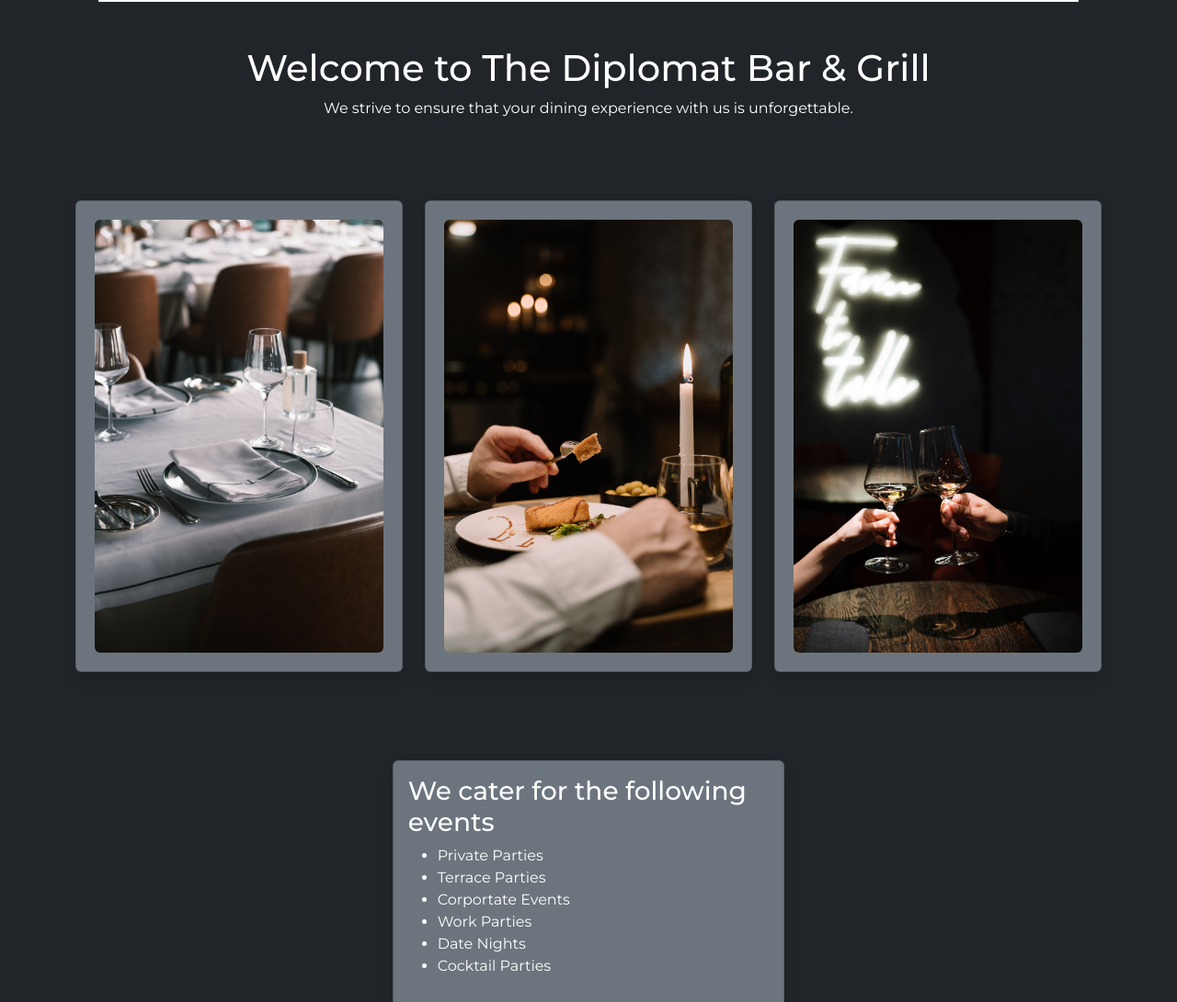
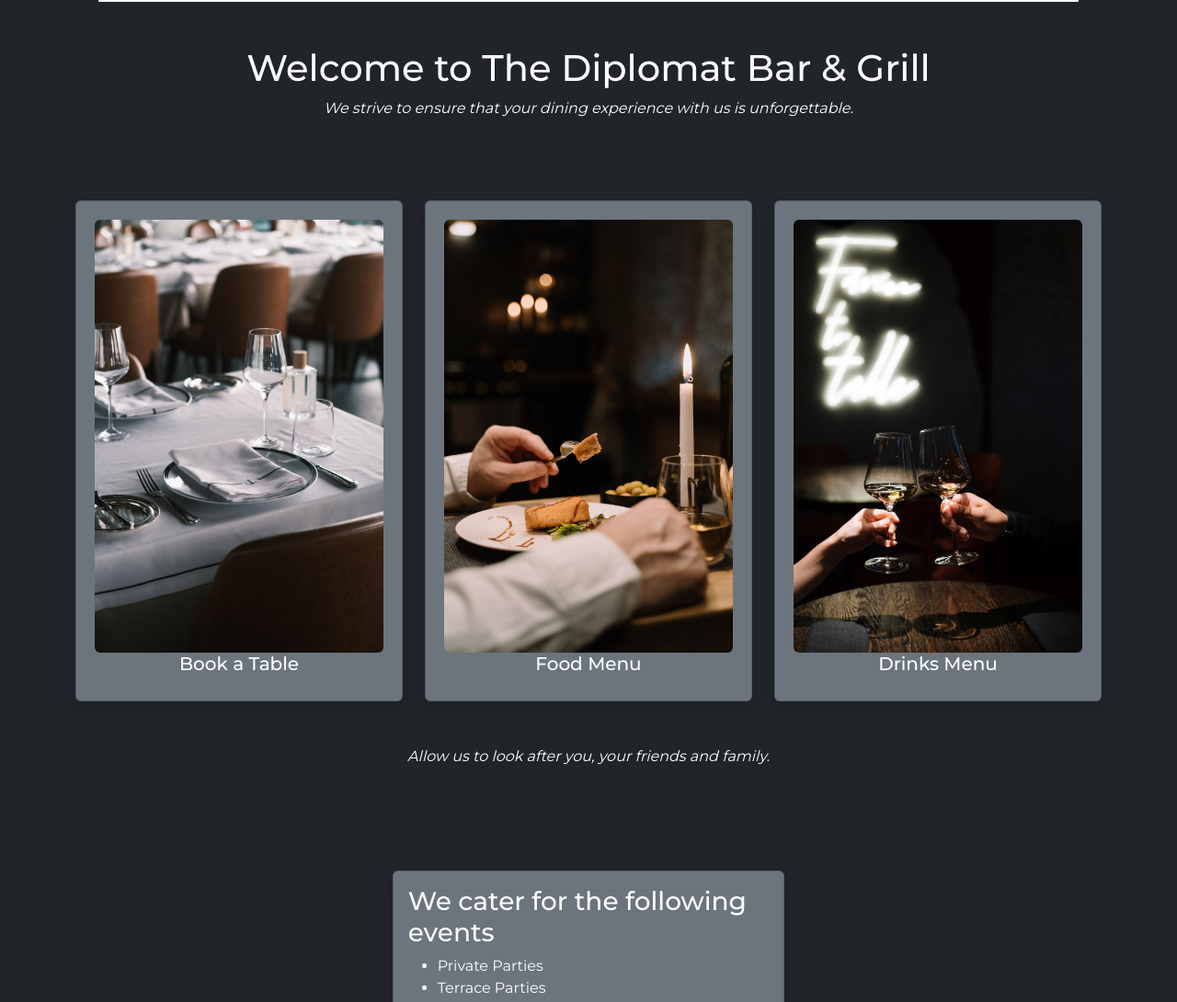
Before and after one commit to ArronBeale/CI_PP4_the_diplomat, a Django app: page / in a window 1280 px wide. Shown: the part 1027-2117 px from the top of the page at 92% size. Run offline with Django 3.2, Linux system fonts and the light colour scheme; some libraries are stand-ins or nearby versions.

Commit message:
Replace carousel images with resized images, add text and link to each card on index.html, add paragraph to index.html

```diff
--- a/home/templates/home/index.html
+++ b/home/templates/home/index.html
@@ -24,35 +24,43 @@
 <div class="container-fluid">
     <div class="row text-center mt-5">
         <h1>Welcome to The Diplomat Bar & Grill</h1>
-        <p>We strive to ensure that your dining experience with us is unforgettable.</p>
+        <p><em>We strive to ensure that your dining experience with us is unforgettable.</em></p>
     </div>
 </div>
 <!-- cards -->
 <section class="container">
     <div class="row d-flex my-5 justify-content-center text-center">
         <div class="col-10 col-md-4 mt-4 grow">
-            <a href="{% url 'reservations' %}" class="text-decoration-none home-cards-a">
+            <a href="{% url 'reservations' %}" class="text-decoration-none">
                 <div class="card shadow">
                     <img src="/static/images/image-book.jpg" class="card-img-top rounded"
                         alt="Image of a teble setting">
             </a>
+            <a href="{% url 'reservations' %}"><h5>Book a Table</h5></a>
         </div>
     </div>
     <div class="col-10 col-md-4 mt-4 grow">
-        <a href="{% url 'food_menu' %}" class="text-decoration-none home-cards-a">
+        <a href="{% url 'food_menu' %}" class="text-decoration-none">
             <div class="card shadow">
                 <img src="/static/images/image-food-menu2.jpg" class="card-img-top rounded" alt="Image of food">
         </a>
+        <a href="{% url 'food_menu' %}"><h5>Food Menu</h5></a>
     </div>
     </div>
     <div class="col-10 col-md-4 mt-4 grow">
-        <a href="{% url 'drink_menu' %}" class="text-decoration-none home-cards-a">
+        <a href="{% url 'drink_menu' %}" class="text-decoration-none">
             <div class="card shadow">
                 <img src="/static/images/image-drinks-menu2.jpg" class="card-img-top rounded"
                     alt="Image of a glass of whiskey">
         </a>
+        <a href="{% url 'drink_menu' %}"><h5>Drinks Menu</h5></a>
     </div>
 </section>
+<div class="container-fluid">
+    <div class="row text-center">
+        <p><em>Allow us to look after you, your friends and family.</em></p>
+    </div>
+</div>
 <section class="container-fluid">
     <div class="row row d-flex my-5 justify-content-center">
         <!-- Events catered for -->
--- a/static/css/style.css
+++ b/static/css/style.css
@@ -26,7 +26,7 @@ body {
 
 .grow:hover {
     transform: scale(1.1);
-    color: #272343;
+    /* color: #000000; */
 }
 
 .card {
```
Also changed, not shown: static/images/image-carousel-3.jpg.
